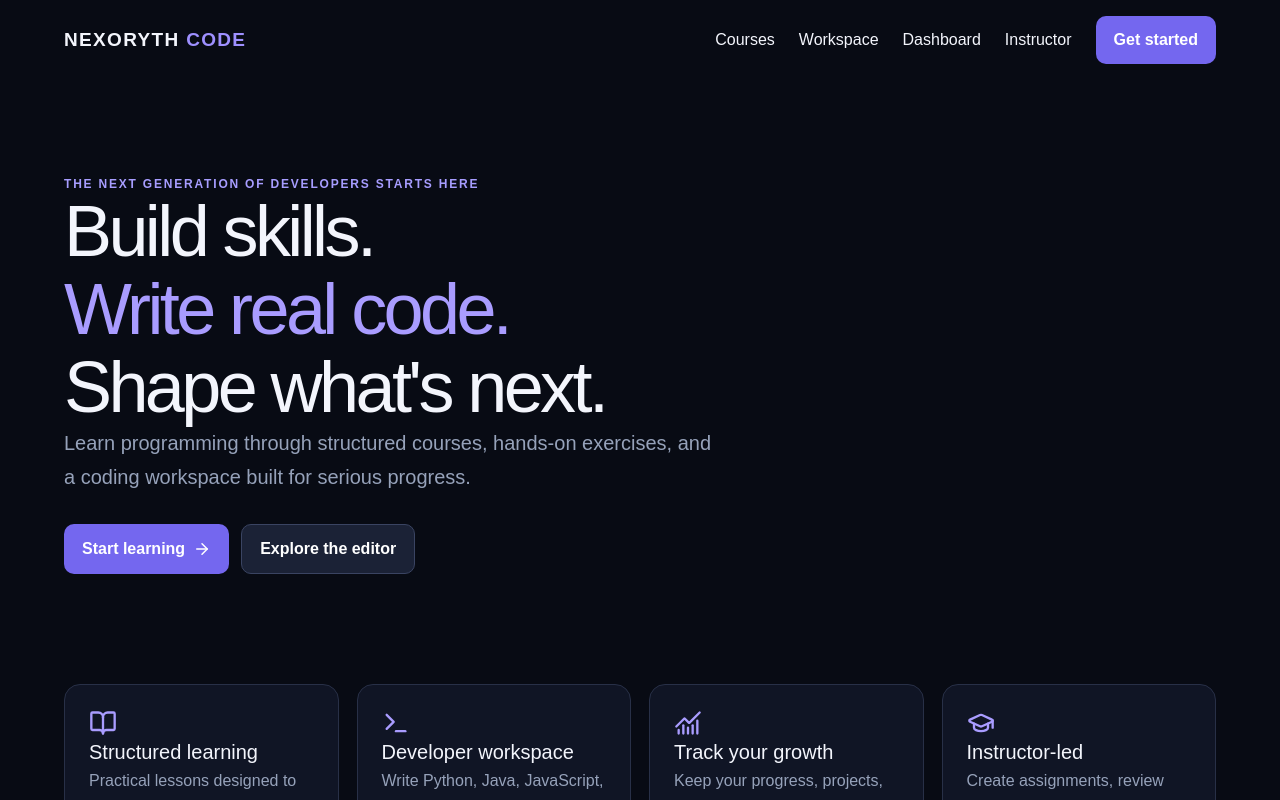
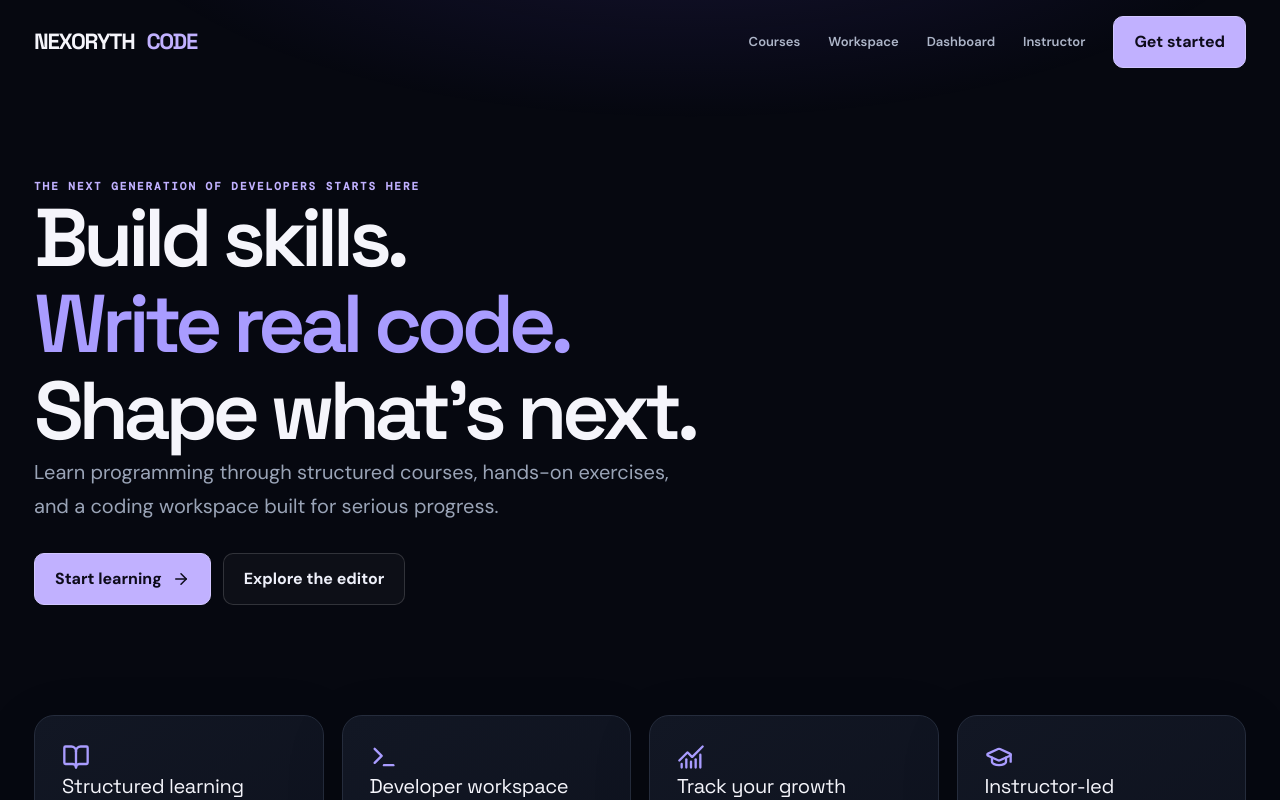
Before and after one commit to cmnetworksza/nexorythcode, a Next.js app: page / in a window 1280 px wide. Shown: the top 800 px of the page. Built offline with nearby package versions, Linux system fonts and the light colour scheme.

Commit message:
Premium NEXORYTH CODE visual redesign: app/globals.css

```diff
--- a/app/globals.css
+++ b/app/globals.css
@@ -1,12 +1,26 @@
+@import url('https://fonts.googleapis.com/css2?family=DM+Mono:wght@400;500&family=DM+Sans:wght@400;500;600;700&family=Space+Grotesk:wght@400;500;600;700&display=swap');
 @import "tailwindcss";
-:root{color-scheme:dark;--bg:#080b14;--panel:#101525;--border:#283047;--muted:#96a2ba;--accent:#8b7cf6}
-*{box-sizing:border-box}html{scroll-behavior:smooth}body{margin:0;background:var(--bg);color:#f3f5fc;font-family:Arial,Helvetica,sans-serif}
-a{text-decoration:none;color:inherit}button,input,textarea,select{font:inherit}button{cursor:pointer}
-.shell{max-width:1200px;margin:auto;padding:0 24px}.panel{background:var(--panel);border:1px solid var(--border);border-radius:16px;padding:24px}
-.muted{color:var(--muted)}.btn{background:#7467ef;color:white;border:0;border-radius:10px;padding:12px 18px;font-weight:700;display:inline-flex;align-items:center;gap:8px}.btn:hover{background:#9387ff}
-.btn.secondary{background:#1b2236;border:1px solid #3a4462}.input{width:100%;padding:12px;background:#0b1020;color:white;border:1px solid #39435e;border-radius:10px}
-.grid{display:grid;grid-template-columns:repeat(auto-fit,minmax(250px,1fr));gap:18px}.eyebrow{color:#a79dff;letter-spacing:.15em;font-size:12px;font-weight:800;text-transform:uppercase}
-h1{font-size:clamp(38px,6vw,72px);line-height:1.08;letter-spacing:-.05em}h2{font-size:30px;letter-spacing:-.03em}h3{font-size:20px}
-nav{display:flex;align-items:center;justify-content:space-between;gap:20px;min-height:80px}nav .links{display:flex;gap:24px;align-items:center;flex-wrap:wrap}
-.brand{font-weight:900;letter-spacing:.07em;font-size:19px}.brand span{color:#9e90ff}.stat{font-size:32px;font-weight:800}.line{border-top:1px solid var(--border);margin:22px 0}
-@media(max-width:700px){nav{align-items:flex-start;flex-direction:column;padding:20px 0}nav .links{gap:12px} .panel{padding:17px}}
+:root{color-scheme:dark;--bg:#060810;--panel:#101521;--border:#252c3c;--muted:#9aa4b7;--accent:#a18bff}
+*{box-sizing:border-box}html{scroll-behavior:smooth}body{margin:0;background:var(--bg);color:#f5f5fb;font-family:"DM Sans",Arial,sans-serif;-webkit-font-smoothing:antialiased}
+body:before{content:"";position:fixed;z-index:-1;inset:0;pointer-events:none;background:radial-gradient(ellipse 55% 34% at 54% -14%,rgba(107,79,230,.17),transparent 85%)}
+a{text-decoration:none;color:inherit}button,input,textarea,select{font:inherit}button{cursor:pointer}::selection{background:#a18bff;color:#080811}
+.shell{max-width:1320px;margin:auto;padding:0 34px}.panel{background:linear-gradient(145deg,#121724,#0e121e);border:1px solid var(--border);border-radius:20px;padding:27px;box-shadow:0 16px 60px #0002}
+.muted{color:var(--muted)}.btn{background:#c1b1ff;color:#0d0b1a;border:1px solid #d1c6ff;border-radius:10px;padding:13px 20px;font-weight:700;display:inline-flex;align-items:center;justify-content:center;gap:10px;transition:transform .2s,background .2s,box-shadow .2s}.btn:hover{background:#ddd4ff;transform:translateY(-2px);box-shadow:0 8px 35px #987dff33}
+.btn.secondary{background:#ffffff08;border:1px solid #ffffff26;color:#eef0fa}.btn.secondary:hover{background:#ffffff12}
+.input{width:100%;padding:13px;background:#0b0e19;color:white;border:1px solid #343b51;border-radius:10px;outline:none}.input:focus{border-color:#a18bff;box-shadow:0 0 0 3px #a18bff22}
+.grid{display:grid;grid-template-columns:repeat(auto-fit,minmax(250px,1fr));gap:18px}.eyebrow{color:#c1b1ff;letter-spacing:.18em;font-size:11px;font-weight:800;text-transform:uppercase;font-family:"DM Mono",monospace}
+h1,h2,h3{font-family:"Space Grotesk",sans-serif}h1{font-size:clamp(43px,6.4vw,88px);line-height:1.06;letter-spacing:-.065em;font-weight:600}h2{font-size:clamp(28px,3vw,42px);letter-spacing:-.045em}h3{font-size:20px;letter-spacing:-.02em}
+.site-header{position:sticky;top:0;z-index:30;background:#080a12df;backdrop-filter:blur(22px);border-bottom:1px solid #ffffff13}
+nav{display:flex;align-items:center;justify-content:space-between;gap:22px;min-height:83px}nav .links{display:flex;gap:28px;align-items:center;flex-wrap:wrap}nav .links>a:not(.btn){font-size:13px;font-weight:600;color:#aeb6c9;transition:color .2s}nav .links>a:hover{color:#fff}
+.brand{font-family:"Space Grotesk",sans-serif;font-weight:700;letter-spacing:-.055em;font-size:22px;display:inline-flex;align-items:center;gap:12px}.brand span{color:#c1b1ff}.brand-mark{height:34px;width:34px;border:1px solid #c1b1ff7a;background:linear-gradient(140deg,#a18bff33,#0e1022);border-radius:10px;display:grid;place-items:center;color:#d7cbff;font-size:19px;font-family:"DM Mono",monospace}
+.stat{font-size:36px;font-weight:800;font-family:"Space Grotesk",sans-serif}.line{border-top:1px solid var(--border);margin:22px 0}
+.hero{position:relative;isolation:isolate;padding:96px 0 95px;overflow:hidden}.hero:before{content:"";position:absolute;z-index:-1;width:650px;height:650px;right:-200px;top:-190px;background:radial-gradient(circle,#7854ff35,transparent 66%);filter:blur(10px)}
+.hero-grid{display:grid;grid-template-columns:1.02fr .98fr;gap:46px;align-items:center}.hero h1{margin:23px 0}.hero-lead{font-size:17px;line-height:1.85;max-width:550px;color:#aab4c7}.hero-actions{display:flex;gap:12px;flex-wrap:wrap;margin:30px 0 40px}
+.pill{display:inline-flex;align-items:center;gap:10px;border:1px solid #b7a5ff3c;background:#9d8aff0e;border-radius:40px;padding:9px 14px;color:#d0c6ff;font:500 11px "DM Mono",monospace;letter-spacing:.04em}.pulse{height:7px;width:7px;background:#c4b4ff;border-radius:50%;box-shadow:0 0 0 4px #a18bff24}
+.hero-note{display:flex;align-items:center;gap:12px;color:#8994aa;font-size:12px;font-family:"DM Mono",monospace}.hero-note b{color:#e6e8f0;font-weight:500}
+.ide{border:1px solid #45425f;border-radius:18px;overflow:hidden;background:#0c101b;box-shadow:0 36px 110px #0009,0 0 80px #9270ff16;transform:perspective(1100px) rotateY(-5deg) rotateX(2deg)}.ide-top{height:48px;background:#171b2a;border-bottom:1px solid #303449;display:flex;align-items:center;justify-content:space-between;padding:0 17px}.ide-dots{display:flex;gap:7px}.ide-dots i{height:8px;width:8px;border-radius:50%;background:#6b7081}.ide-dots i:first-child{background:#e28d95}.ide-dots i:nth-child(2){background:#e7c379}.ide-dots i:last-child{background:#81c4ad}.ide-label{font:11px "DM Mono",monospace;color:#929bb1}.ide-body{display:grid;grid-template-columns:45px 1fr;min-height:330px}.ide-rail{border-right:1px solid #252b3b;background:#0d111c;display:flex;flex-direction:column;align-items:center;gap:21px;padding-top:24px;color:#646f88}.ide-code{padding:26px 18px;font:12px/2.15 "DM Mono",monospace;white-space:pre;overflow:auto;color:#cbd6f1}.ide-code .purple{color:#c1a6ff}.ide-code .green{color:#95dbb3}.ide-code .blue{color:#8ec5ff}.ide-code .gray{color:#68758c}.ide-console{border-top:1px solid #303449;background:#080d16;padding:15px 20px;font:11px/1.9 "DM Mono",monospace;color:#9edbb7}.ide-console strong{color:#8793ac;font-weight:400}
+.section-label{display:flex;align-items:center;gap:15px;color:#b7a9ee;font:11px "DM Mono",monospace;letter-spacing:.15em;text-transform:uppercase}.section-label:after{content:"";height:1px;background:#ffffff20;flex:1}
+.feature-head{max-width:620px;margin:22px 0 34px}.feature-grid{display:grid;grid-template-columns:repeat(3,1fr);gap:16px}.feature{padding:32px;min-height:225px;transition:border-color .2s,transform .2s}.feature:hover{border-color:#8d7bd6;transform:translateY(-3px)}.feature-icon{width:43px;height:43px;border-radius:12px;background:#9d8aff17;border:1px solid #a18bff2d;color:#c7b9ff;display:grid;place-items:center}.feature p{line-height:1.75;font-size:14px}
+.cta-band{position:relative;overflow:hidden;margin:90px 0 30px;padding:70px 45px;text-align:center;border:1px solid #8b7ad266;border-radius:25px;background:radial-gradient(ellipse at 50% 0%,#6952bd40,transparent 70%),#111222}.cta-band h2{font-size:clamp(32px,4vw,53px);margin:12px auto;max-width:700px}.cta-band p{color:#b0b4c9}
+@media(max-width:1000px){.hero-grid{grid-template-columns:1fr}.hero{padding-top:65px}.ide{max-width:660px;transform:none}.feature-grid{grid-template-columns:repeat(2,1fr)}}
+@media(max-width:700px){.shell{padding:0 20px}nav{align-items:flex-start;flex-direction:column;padding:18px 0}nav .links{gap:13px}nav .links>a{font-size:12px}.panel{padding:20px}.feature-grid{grid-template-columns:1fr}.hero{padding:55px 0 65px}.hero h1{font-size:clamp(42px,10vw,66px)}.ide-code{font-size:10px}.cta-band{padding:45px 20px;margin:60px 0}}
```
